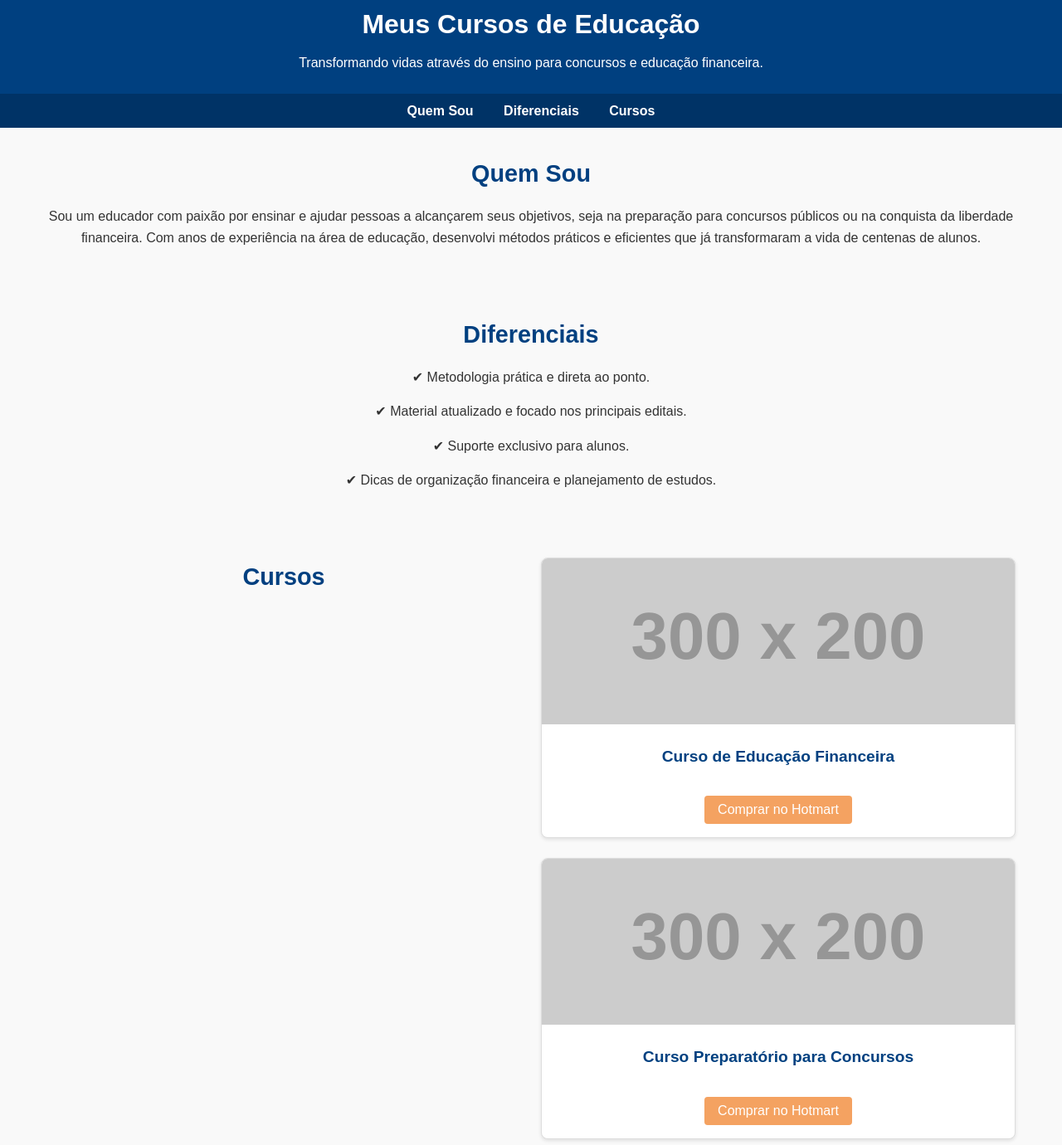
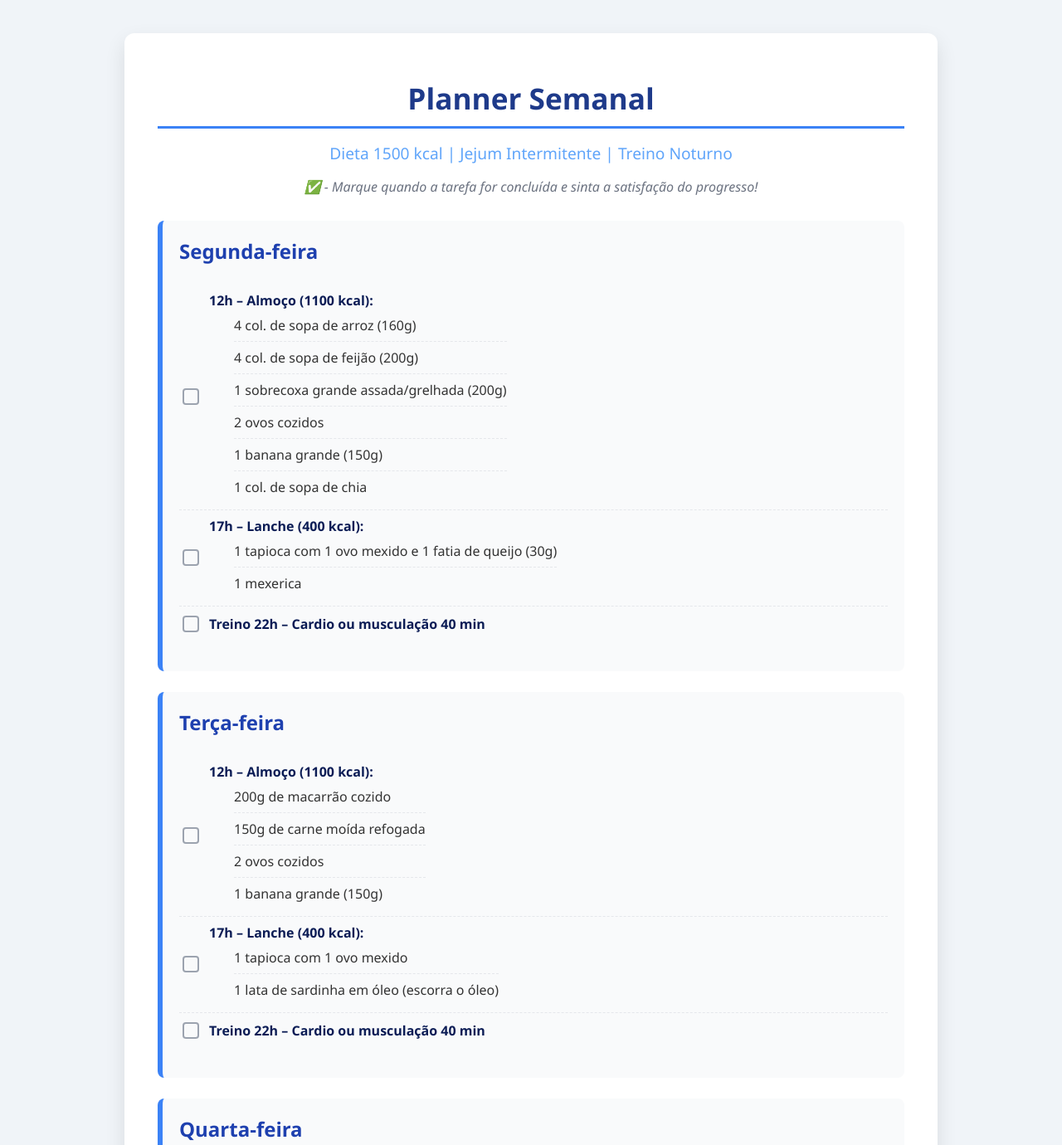
Before and after one commit to csilvadesweb/curso, a plain HTML site: page index.html in a window 1280 px wide. Shown: the part 20-1400 px from the top of the page at 83% size. Drawn offline with Linux system fonts and the light colour scheme; placeholder pictures from the web are drawn by us.

Commit message:
Atualizar o index.html

```diff
--- a/index.html
+++ b/index.html
@@ -3,196 +3,257 @@
 <head>
     <meta charset="UTF-8">
     <meta name="viewport" content="width=device-width, initial-scale=1.0">
-  <title>Meus Cursos</title>
+    <title>Planner Semanal - Dieta e Treino</title>
     <style>
-    * {
+        body {
+            font-family: 'Segoe UI', Tahoma, Geneva, Verdana, sans-serif;
+            background-color: #f0f4f8;
+            color: #333;
             margin: 0;
+            padding: 20px;
+        }
+        .container {
+            max-width: 900px;
+            margin: 40px auto;
+            background: #ffffff;
+            padding: 30px 40px;
+            border-radius: 12px;
+            box-shadow: 0 10px 25px rgba(0, 0, 0, 0.1);
+        }
+        h1, h2 {
+            text-align: center;
+            color: #1e3a8a;
+            margin-bottom: 5px;
+        }
+        h1 {
+            border-bottom: 3px solid #3b82f6;
+            padding-bottom: 10px;
+            font-size: 2.2em;
+        }
+        h2 {
+            font-size: 1.2em;
+            color: #60a5fa;
+            font-weight: normal;
+        }
+        .note {
+            text-align: center;
+            color: #6b7280;
+            font-style: italic;
+            margin-bottom: 30px;
+        }
+        .day {
+            background-color: #f9fafb;
+            border-radius: 8px;
+            padding: 20px;
+            margin-bottom: 25px;
+            border-left: 6px solid #3b82f6;
+            transition: transform 0.2s ease-in-out, box-shadow 0.2s ease-in-out;
+        }
+        .day:hover {
+            transform: translateY(-5px);
+            box-shadow: 0 8px 20px rgba(0, 0, 0, 0.08);
+        }
+        h3 {
+            margin-top: 0;
+            color: #1e40af;
+            font-size: 1.5em;
+        }
+        ul {
+            list-style-type: none;
             padding: 0;
-      box-sizing: border-box;
+        }
+        li {
+            padding: 8px 0;
+            border-bottom: 1px dashed #e5e7eb;
+            display: flex;
+            align-items: center;
+        }
+        li:last-child {
+            border-bottom: none;
+        }
+        .checkbox {
+            margin-right: 12px;
+            cursor: pointer;
+            -webkit-appearance: none;
+            -moz-appearance: none;
+            appearance: none;
+            width: 20px;
+            height: 20px;
+            border: 2px solid #9ca3af;
+            border-radius: 4px;
+            position: relative;
+            outline: none;
+            transition: background-color 0.2s, border-color 0.2s;
+        }
+        .checkbox:checked {
+            background-color: #16a34a;
+            border-color: #16a34a;
+        }
+        .checkbox:checked::after {
+            content: '✅';
+            position: absolute;
+            top: 50%;
+            left: 50%;
+            transform: translate(-50%, -50%);
+            color: #fff;
+            font-size: 12px;
+        }
+        strong {
+            color: #0b1c55;
+        }
+        .meal-list {
+            margin-left: 30px;
         }
 
+        /* OTIMIZAÇÃO PARA TELAS MENORES */
+        @media (max-width: 600px) {
             body {
-      font-family: Arial, sans-serif;
-      line-height: 1.6;
-      color: #333;
-      background-color: #f9f9f9;
+                padding: 10px;
             }
-
-    header {
-      background-color: #004080;
-      color: #fff;
-      padding: 1.5rem 2rem;
-      text-align: center;
+            .container {
+                margin: 20px auto;
+                padding: 20px;
             }
-
-    header h1 {
-      font-size: 2rem;
-      margin-bottom: 0.5rem;
+            h1 {
+                font-size: 1.8em;
             }
-
-    header p {
-      font-size: 1rem;
-      margin-top: 0.5rem;
+            h2 {
+                font-size: 1em;
             }
-
-    nav {
-      background-color: #003366;
-      text-align: center;
-      padding: 0.5rem;
+            .day {
+                padding: 15px;
             }
-
-    nav a {
-      color: #fff;
-      text-decoration: none;
-      margin: 0 1rem;
-      font-weight: bold;
-      transition: color 0.3s;
+            h3 {
+                font-size: 1.3em;
             }
-
-    nav a:hover {
-      color: #f4a261;
+            .meal-list {
+                margin-left: 15px;
             }
-
-    section {
-      padding: 2rem 1rem;
-      max-width: 1200px;
-      margin: 0 auto;
-    }
-
-    section h2 {
-      font-size: 1.8rem;
-      color: #004080;
-      margin-bottom: 1rem;
-      text-align: center;
-    }
-
-    .about, .differentials {
-      text-align: center;
-    }
-
-    .about p, .differentials p {
-      font-size: 1rem;
-      margin-bottom: 1rem;
-      line-height: 1.6;
-    }
-
-    .courses {
-      display: grid;
-      grid-template-columns: repeat(auto-fit, minmax(300px, 1fr));
-      gap: 1.5rem;
-    }
-
-    .course-card {
-      background: #fff;
-      border: 1px solid #ddd;
-      border-radius: 8px;
-      overflow: hidden;
-      box-shadow: 0 2px 4px rgba(0, 0, 0, 0.1);
-      text-align: center;
-      transition: transform 0.3s, box-shadow 0.3s;
-    }
-
-    .course-card:hover {
-      transform: translateY(-5px);
-      box-shadow: 0 4px 8px rgba(0, 0, 0, 0.2);
-    }
-
-    .course-card img {
-      width: 100%;
-      height: 200px;
-      object-fit: cover;
-    }
-
-    .course-card h3 {
-      font-size: 1.2rem;
-      margin: 1rem 0;
-      color: #004080;
-    }
-
-    .course-card button {
-      display: inline-block;
-      margin: 1rem 0;
-      padding: 0.5rem 1rem;
-      background-color: #f4a261;
-      color: #fff;
-      border: none;
-      border-radius: 4px;
-      cursor: pointer;
-      font-size: 1rem;
-      transition: background-color 0.3s;
-    }
-
-    .course-card button:hover {
-      background-color: #e76f51;
-    }
-
-    footer {
-      background-color: #004080;
-      color: #fff;
-      text-align: center;
-      padding: 1.5rem 1rem;
-      margin-top: 2rem;
-    }
-
-    footer p {
-      font-size: 0.9rem;
         }
     </style>
 </head>
 <body>
-  <!-- Cabeçalho -->
-  <header>
-    <h1>Meus Cursos de Educação</h1>
-    <p>Transformando vidas através do ensino para concursos e educação financeira.</p>
-  </header>
 
-  <!-- Navegação -->
-  <nav>
-    <a href="#about">Quem Sou</a>
-    <a href="#differentials">Diferenciais</a>
-    <a href="#courses">Cursos</a>
-  </nav>
+    <div class="container">
+        <h1>Planner Semanal</h1>
+        <h2>Dieta 1500 kcal | Jejum Intermitente | Treino Noturno</h2>
+        <p class="note">✅ - Marque quando a tarefa for concluída e sinta a satisfação do progresso!</p>
 
-  <!-- Seção Quem Sou -->
-  <section id="about" class="about">
-    <h2>Quem Sou</h2>
-    <p>Sou um educador com paixão por ensinar e ajudar pessoas a alcançarem seus objetivos, seja na preparação para concursos públicos ou na conquista da liberdade financeira. Com anos de experiência na área de educação, desenvolvi métodos práticos e eficientes que já transformaram a vida de centenas de alunos.</p>
-  </section>
+        <div class="day">
+            <h3>Segunda-feira</h3>
+            <ul>
+                <li>
+                    <input type="checkbox" class="checkbox">
+                    <div>
+                        <strong>12h – Almoço (1100 kcal):</strong>
+                        <ul class="meal-list">
+                            <li>4 col. de sopa de arroz (160g)</li>
+                            <li>4 col. de sopa de feijão (200g)</li>
+                            <li>1 sobrecoxa grande assada/grelhada (200g)</li>
+                            <li>2 ovos cozidos</li>
+                            <li>1 banana grande (150g)</li>
+                            <li>1 col. de sopa de chia</li>
+                        </ul>
+                    </div>
+                </li>
+                <li>
+                    <input type="checkbox" class="checkbox">
+                    <div>
+                        <strong>17h – Lanche (400 kcal):</strong>
+                        <ul class="meal-list">
+                            <li>1 tapioca com 1 ovo mexido e 1 fatia de queijo (30g)</li>
+                            <li>1 mexerica</li>
+                        </ul>
+                    </div>
+                </li>
+                <li>
+                    <input type="checkbox" class="checkbox"> <strong>Treino 22h – Cardio ou musculação 40 min</strong>
+                </li>
+            </ul>
+        </div>
 
-  <!-- Seção Diferenciais -->
-  <section id="differentials" class="differentials">
-    <h2>Diferenciais</h2>
-    <p>✔ Metodologia prática e direta ao ponto.</p>
-    <p>✔ Material atualizado e focado nos principais editais.</p>
-    <p>✔ Suporte exclusivo para alunos.</p>
-    <p>✔ Dicas de organização financeira e planejamento de estudos.</p>
-  </section>
+        <div class="day">
+            <h3>Terça-feira</h3>
+            <ul>
+                <li>
+                    <input type="checkbox" class="checkbox">
+                    <div>
+                        <strong>12h – Almoço (1100 kcal):</strong>
+                        <ul class="meal-list">
+                            <li>200g de macarrão cozido</li>
+                            <li>150g de carne moída refogada</li>
+                            <li>2 ovos cozidos</li>
+                            <li>1 banana grande (150g)</li>
+                        </ul>
+                    </div>
+                </li>
+                <li>
+                    <input type="checkbox" class="checkbox">
+                    <div>
+                        <strong>17h – Lanche (400 kcal):</strong>
+                        <ul class="meal-list">
+                            <li>1 tapioca com 1 ovo mexido</li>
+                            <li>1 lata de sardinha em óleo (escorra o óleo)</li>
+                        </ul>
+                    </div>
+                </li>
+                <li>
+                    <input type="checkbox" class="checkbox"> <strong>Treino 22h – Cardio ou musculação 40 min</strong>
+                </li>
+            </ul>
+        </div>
 
-  <!-- Seção Cursos -->
-  <section id="courses" class="courses">
-    <h2>Cursos</h2>
-<div class="courses">
-      <div class="course-card">
-        <img src="https://via.placeholder.com/300x200" alt="Curso 1">
-        <h3>Curso de Educação Financeira</h3>
-        <button onclick="window.open('https://www.hotmart.com', '_blank')">Comprar no Hotmart</button>
+        <div class="day">
+            <h3>Quarta-feira</h3>
+            <ul>
+                <li>
+                    <input type="checkbox" class="checkbox">
+                    <div>
+                        <strong>12h – Almoço (1100 kcal):</strong>
+                        <ul class="meal-list">
+                            <li>5 col. de sopa de arroz (200g)</li>
+                            <li>4 col. de sopa de feijão (200g)</li>
+                            <li>1 bisteca de porco grelhada (200g)</li>
+                            <li>2 ovos cozidos</li>
+                            <li>1 banana grande (150g)</li>
+                            <li>1 col. de sopa de chia</li>
+                        </ul>
                     </div>
-      <div class="course-card">
-        <img src="https://via.placeholder.com/300x200" alt="Curso 2">
-        <h3>Curso Preparatório para Concursos</h3>
-        <button onclick="window.open('https://www.hotmart.com', '_blank')">Comprar no Hotmart</button>
+                </li>
+                <li>
+                    <input type="checkbox" class="checkbox">
+                    <div>
+                        <strong>17h – Lanche (400 kcal):</strong>
+                        <ul class="meal-list">
+                            <li>1 tapioca com 1 ovo mexido e 1 fatia de queijo (30g)</li>
+                            <li>1 mexerica</li>
+                        </ul>
                     </div>
-      <div class="course-card">
-        <img src="https://via.placeholder.com/300x200" alt="Curso 3">
-        <h3>Planejamento para Estudos</h3>
-        <button onclick="window.open('https://www.hotmart.com', '_blank')">Comprar no Hotmart</button>
+                </li>
+                <li>
+                    <input type="checkbox" class="checkbox"> <strong>Treino 22h – Cardio ou musculação 40 min</strong>
+                </li>
+            </ul>
+        </div>
+
+        <div class="day">
+            <h3>Resto da Semana</h3>
+            <ul>
+                <li>
+                    <input type="checkbox" class="checkbox"> <strong>Quinta-feira:</strong> Repetir Cardápio A
+                </li>
+                <li>
+                    <input type="checkbox" class="checkbox"> <strong>Sexta-feira:</strong> Repetir Cardápio B
+                </li>
+                <li>
+                    <input type="checkbox" class="checkbox"> <strong>Sábado:</strong> Repetir Cardápio C
+                </li>
+                <li>
+                    <input type="checkbox" class="checkbox"> <strong>Domingo:</strong> Dia de descanso. Ou repita um cardápio de sua preferência.
+                </li>
+            </ul>
         </div>
     </div>
-  </section>
 
-  <!-- Rodapé -->
-  <footer>
-    <p>© 2025 Meus Cursos de Educação. Todos os direitos reservados.</p>
-  </footer>
 </body>
 </html>
```
Lines whose indentation alone changed are shown as unchanged.
